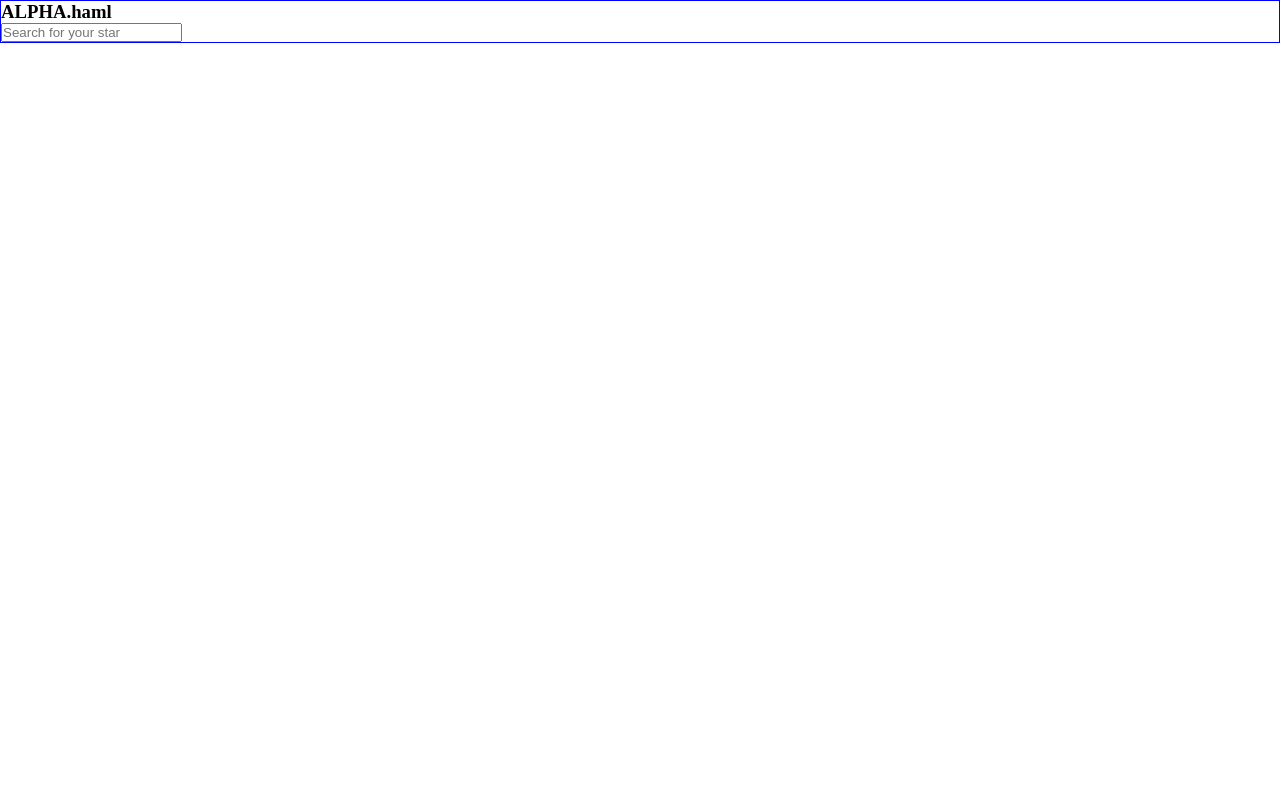
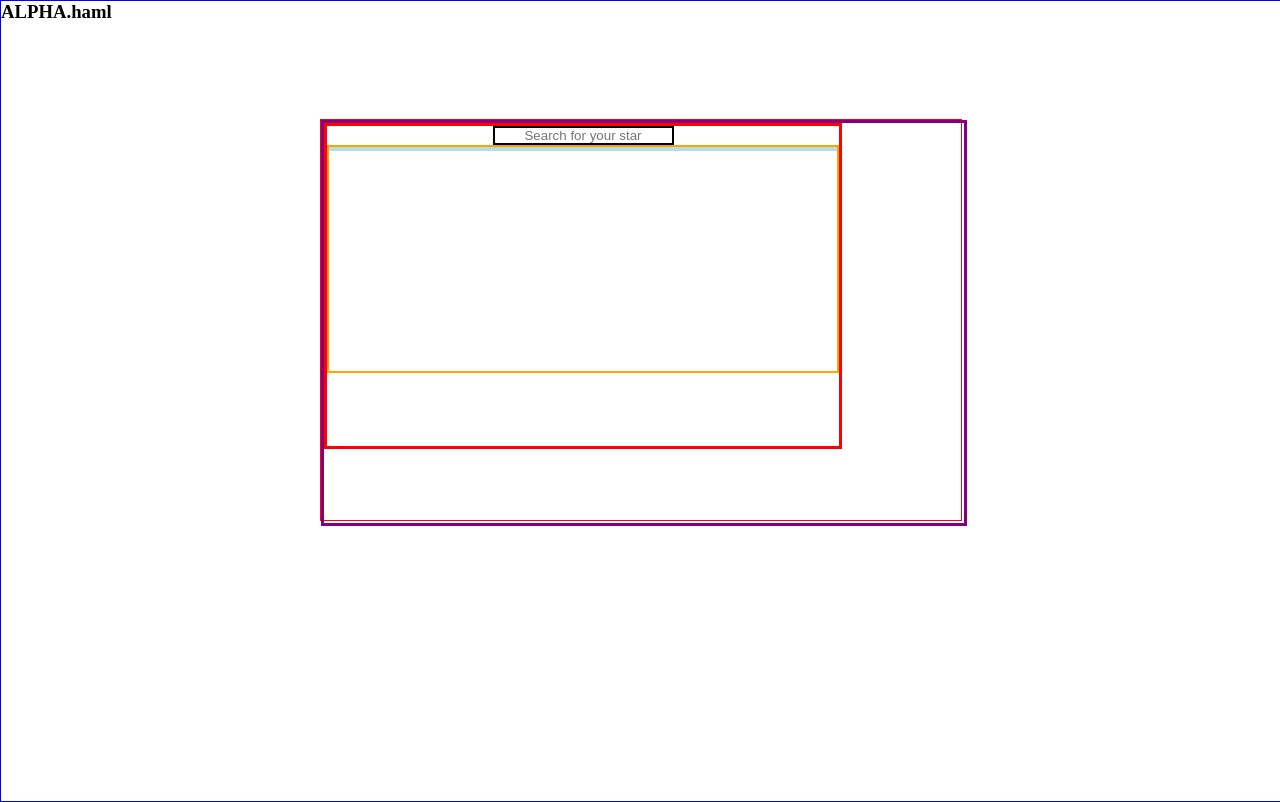
Before and after one commit to facn2/Alpha.HAML, a website: page public/index.html in a window 1280 px wide. Drawn offline with Linux system fonts and the light colour scheme.

Commit message:
add basic css file

```diff
--- a/public/index.html
+++ b/public/index.html
@@ -13,10 +13,10 @@
     <h3>ALPHA.haml</h3>
   </header>
 
-  <section class = search-section>
-    <div class>
+  <section class=s earch-section>
+    <div class="main-container">
       <form class="starForm">
-          <input id="input-field" type="text" name="word" value="" placeholder="Search for your star" class="text-input" autocomplete="off" required>
+        <input id="input-field" type="text" name="word" value="" placeholder="Search for your star" class="text-input" autocomplete="off" required>
         <div id="starSuggestions" class="chosen-words">
           <ul id="starUl">
           </ul>
--- a/public/index.js
+++ b/public/index.js
@@ -1,8 +1,7 @@
 var starInput = document.getElementById('input-field'); // get id input-field from html
 starInput.addEventListener('input', function(e) { //event listener for any change in input of starInput
   function removeChildren(node) { // define remove children function
-    while (node.firstChild) {  // while there is a child of the node do this
-      console.log("node",node.firstChild);
+    while (node.firstChild) { // while there is a child of the node do this
       node.removeChild(node.firstChild); // remove the first child of the node while firstchild exists
     }
   }
@@ -18,7 +17,7 @@ starInput.addEventListener('input', function(e) { //event listener for any chang
   xhr.addEventListener('load', function(loadEvent) { // looking for load of data from server
     var listContainer = document.getElementById('starSuggestions'); //get list container
     removeChildren(starList);
-  //  console.log(loadEvent.target);
+    //  console.log(loadEvent.target);
     var starObj = JSON.parse(loadEvent.target.responseText); //get data
     if (starObj.suggestions) {
       starObj.suggestions.forEach((star) => { // for earch suggestion do this
@@ -29,7 +28,7 @@ starInput.addEventListener('input', function(e) { //event listener for any chang
       });
       listContainer.appendChild(starList); // append ul to list container
     }
-    if(inputString.length === 0) {
+    if (inputString.length === 0) {
       removeChildren(starList);
     }
   });
--- a/public/main.css
+++ b/public/main.css
@@ -6,7 +6,44 @@
 }
 
 body {
-  border: 1px solid blue;
+  width: 100%;
+  height: 100vh;
+  border: 2px solid blue;
+}
+
+section {
+  width: 50%;
+  height: 50%;
+  margin: 6rem auto;
+  border: 1px solid red;
+}
+
+.main-container {
+  width: 100%;
+  height: 100%;
+  border: purple 3px solid;
+}
+
+form {
+  width: 80%;
+  height: 80%;
+  border: red 3px solid;
+}
+
+input {
+  display: block;
+  text-align: center;
+  margin: auto;
+  border: 2px solid black;
+}
+
+.chosen-words {
+  height: 70%;
+  border: solid orange 2px;
+}
+
+ul {
+  border: powderblue 2px solid;
 }
 
 @media (min-width:700px) {
```
